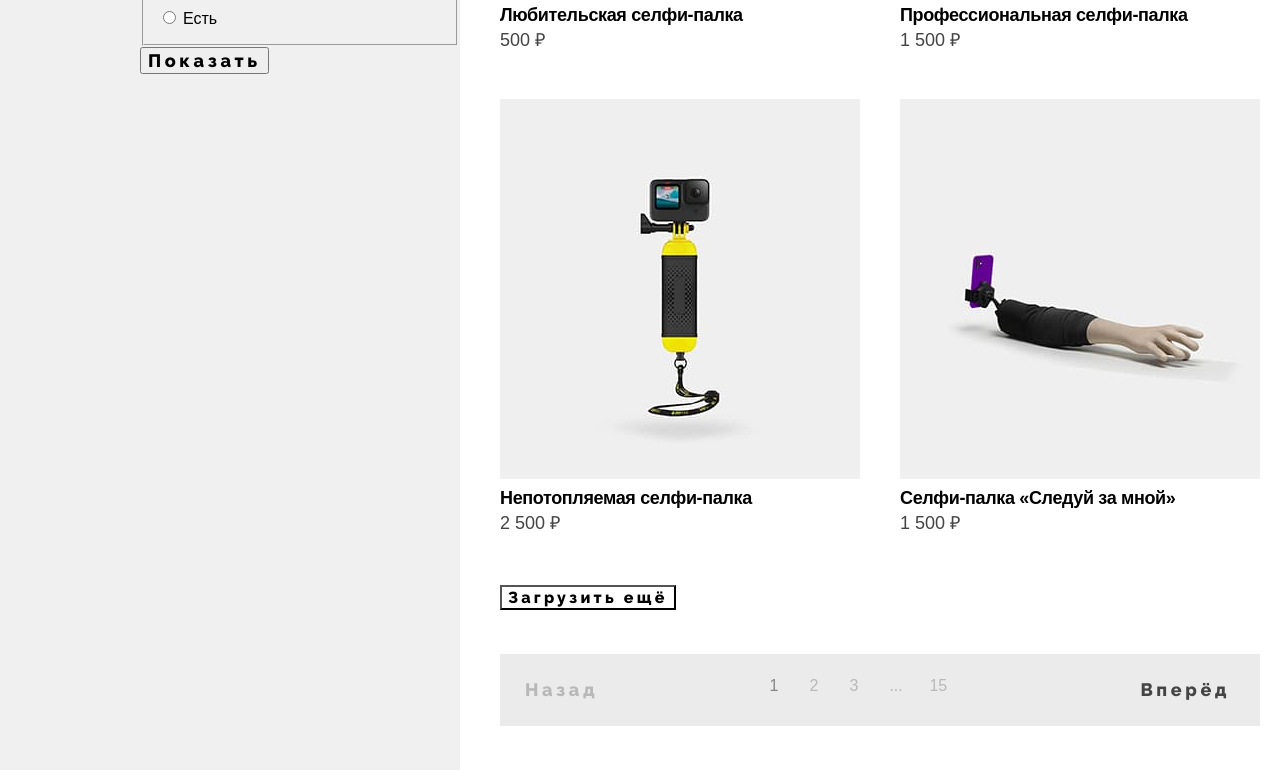
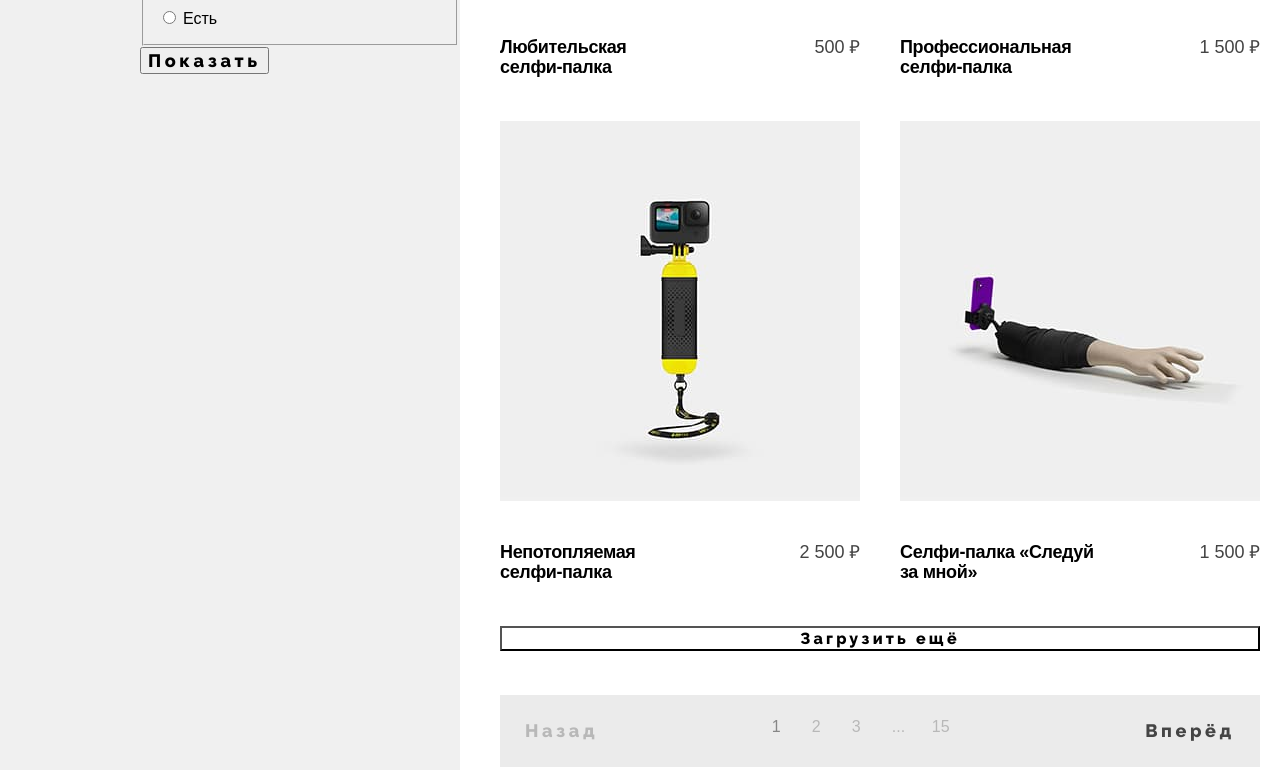
Before and after one commit to KseniyaKovalenko/Device, a plain HTML site: page catalog.html in a window 1280 px wide. Shown: the part 958-1728 px from the top of the page. Drawn offline with Linux system fonts and the light colour scheme.

Commit message:
small grid layouts

```diff
--- a/catalog.html
+++ b/catalog.html
@@ -156,31 +156,47 @@
                         <ul class="product-list">
                             <li class="product-card">
                                 <a class="product-card-link" href="#">
-                                    <img src="images/product-2.jpg" width="360" height="380" alt="Любительская селфи-палка">
-                                    <h3 class="product-card-title">Любительская селфи-палка</h3>
+                                    <img class="product-card-image" src="images/product-2.jpg" width="360" height="380" alt="Любительская селфи-палка">
+                                </a>
+                                <div class="product-card-wrapper">
+                                    <a class="product-card-link" href="#">
+                                        <h3 class="product-card-title">Любительская<br> селфи-палка</h3>
                                     </a>
                                     <b class="product-price">500 ₽</b>
+                                </div>
                             </li>
                             <li class="product-card">
                                 <a class="product-card-link" href="#">
-                                    <img src="images/product-2-1.jpg" width="360" height="380" alt="Профессиональная селфи-палка">
+                                    <img class="product-card-image" src="images/product-2-1.jpg" width="360" height="380" alt="Профессиональная селфи-палка">
+                                </a>
+                                <div class="product-card-wrapper">
+                                    <a class="product-card-link" href="#">
                                         <h3 class="product-card-title">Профессиональная селфи-палка</h3>
                                     </a>
                                     <b class="product-price">1 500 ₽</b>
+                                </div>
                             </li>
                             <li class="product-card">
                                 <a class="product-card-link" href="#">
-                                    <img src="images/product-2-2.jpg" width="360" height="380" alt="Непотопляемая селфи-палка">
+                                    <img class="product-card-image" src="images/product-2-2.jpg" width="360" height="380" alt="Непотопляемая селфи-палка">
+                                </a>
+                                <div class="product-card-wrapper">
+                                    <a class="product-card-link">
                                         <h3 class="product-card-title">Непотопляемая селфи-палка</h3>
                                     </a>
                                     <b class="product-price">2 500 ₽</b>
+                                </div>
                             </li>
                             <li class="product-card">
                                 <a class="product-card-link" href="#">
-                                    <img src="images/product-2-3.jpg" width="360" height="380" alt="Селфи-палка «Следуй за мной»">
+                                    <img class="product-card-image" src="images/product-2-3.jpg" width="360" height="380" alt="Селфи-палка «Следуй за мной»">
+                                </a>
+                                <div class="product-card-wrapper">
+                                    <a class="product-card-link">
                                         <h3 class="product-card-title">Селфи-палка «Следуй за мной»</h3>
                                     </a>
                                     <b class="product-price">1 500 ₽</b>
+                                </div>
                             </li>
                         </ul>
                         <button class="product-list-button" type="button">Загрузить ещё</button>
--- a/styles/style.css
+++ b/styles/style.css
@@ -672,7 +672,8 @@ body {
 .center-container {
     width: 1160px;
     margin: 0 auto;
-    display: flex;
+    display: grid;
+    grid-template-columns: 320px 840px;
 }
 
 .column-left {
@@ -766,27 +767,35 @@ body {
 .products-list-wrapper {
     background-color: #ffffff;
     padding: 70px 40px 78px 40px;
+    display: grid;
+    row-gap: 44px;
 }
 
 .product-list {
     list-style-type: none;
     margin: 0;
     padding: 0;
-    display: flex;
-    flex-wrap: wrap;
+    display: grid;
+    grid-template-columns: 360px 360px;
+    column-gap: 40px;
+    row-gap: 44px;
 }
 
 .product-card {
-    margin-right:40px;
-    margin-bottom: 44px;
-}
 
-.product-card:nth-child(2n) {
-    margin-right: 0;
 }
 
 .product-card-link {
     text-decoration: none;
+}
+
+.product-card-image {
+    margin-bottom: 32px;
+}
+
+.product-card-wrapper {
+    display: flex;
+    justify-content: space-between;
 }
 
 .product-card-title {
@@ -797,6 +806,7 @@ body {
     letter-spacing: -0.02em;
     text-align: left;
     margin: 0;
+    width: 200px;
 }
 
 .product-price {
@@ -812,7 +822,6 @@ body {
     font-weight: 800;
     letter-spacing: .2em;
     background-color: #ffffff;
-    margin-bottom: 44px;
 }
 
 /* Pagination */
@@ -822,6 +831,7 @@ body {
     background-color: #EBEBEB;
     width: 760px;
     margin: 0 auto;
+    justify-content: space-between;
 }
 
 .pagination-list {
@@ -832,7 +842,9 @@ body {
     padding-top: 16px;
     padding-bottom: 16px;
     align-items: center;
-    margin-right: 146px;
+    flex-wrap: wrap;
+    width: 240px;
+    justify-content: center;
 }
 
 .pagination-item {
@@ -847,7 +859,6 @@ body {
     opacity: 30%;
     letter-spacing: .2em;
     padding: 25px;
-    margin-right: 146px;
 }
 
 .pagination-forward-link {
@@ -858,6 +869,7 @@ body {
     color: #444444;
     letter-spacing: .2em;
     padding: 25px;
+    order: 1;
 }
 
 .pagination-link {
@@ -871,7 +883,3 @@ body {
 .pagination-link-current {
     opacity: 60%;
 }
-
-.pagination-forward-link {
-    order: 1;
-}
```
Also changed, not shown: 1 other file. Lines whose indentation alone changed are shown as unchanged.
